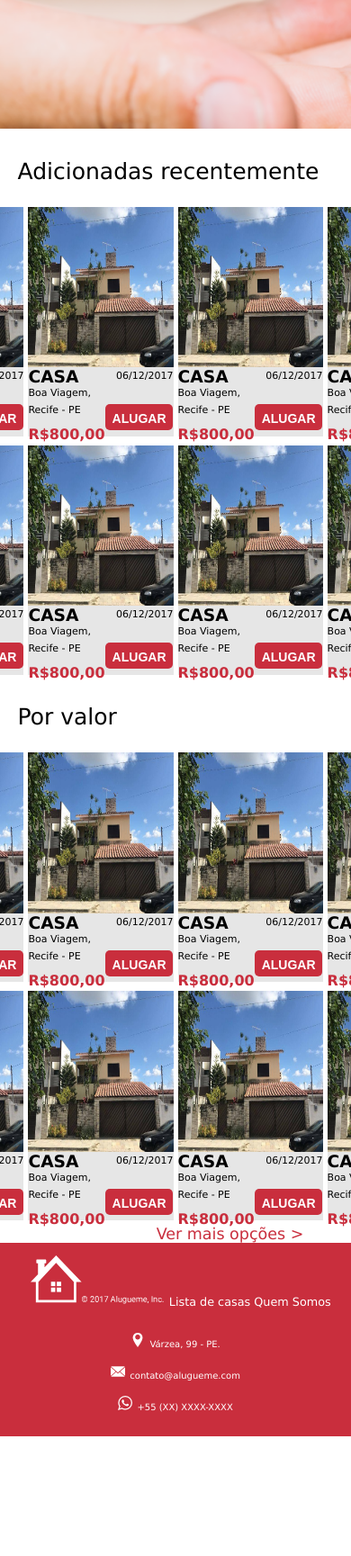
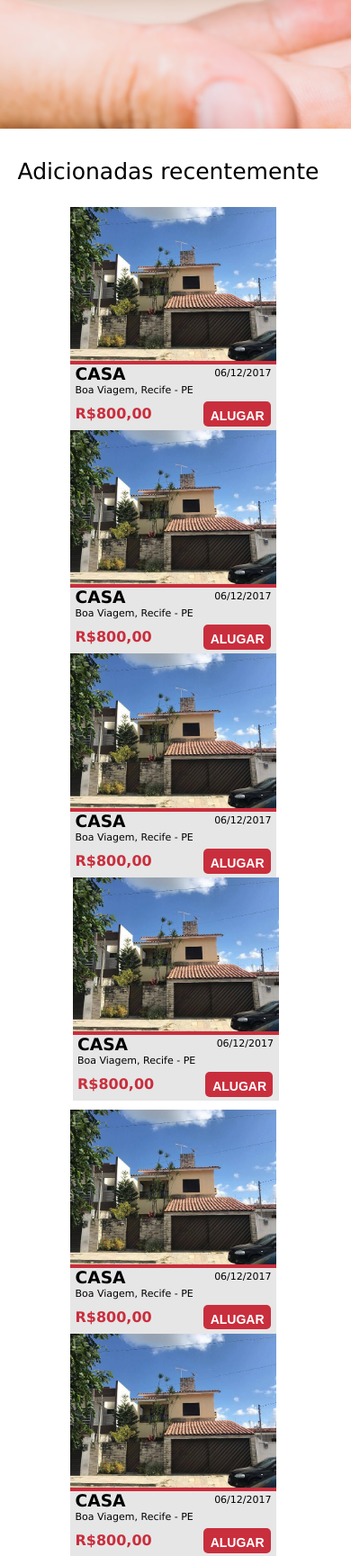
Before and after one commit to citi-onboarding/equipe-1, a Django app: page / in a window 390 px wide; the page is wider, and only the part inside the window is pictured. Shown: the part 518-2247 px from the top of that part at 90% size. Before the commit the page ends 2114 px from the top of that part, so only its background shows below. Run offline with Django 3.2, Linux system fonts and the light colour scheme.

Commit message:
responsividade

```diff
--- a/equipe1/core/templates/home.html
+++ b/equipe1/core/templates/home.html
@@ -1,20 +1,11 @@
 {% extends 'index.html' %}
 {% load staticfiles %}
-<!DOCTYPE html>
-<html>
-<head>
-	<meta charset="utf-8">
-	<meta name="viewport" content="width=device-width, initial-scale=1.0, no-scalable">
-	<link rel="stylesheet" type="text/css" href="{% static "style.css" %}" />
-	<?xml version="1.0" encoding="utf-8"?>
-	<title>alugue.me</title>
-</head>
-<body>
+
 	{% block content %}
 		<div class="banner">
 			<h1>Um novo lar só esperando por você</h1>
 		</div>
-
+		<div class="full-content">
 		<div class="content">
 			<div class="title"><h3>Adicionadas recentemente</h3></div>
 			<div class="row">
@@ -142,7 +133,7 @@
 			</div>
 		</div>
 
-		<div class="content">
+		<div class="content" id="adjust-content">
 			<div class="title"><h3>Por valor</h3></div>
 			<div class="row">
 				<div class="card" style="margin-right: 5px;">
@@ -272,7 +263,7 @@
 				Ver mais opções >
 			</div>
 		</div>
+		</div>
+
 
 	{% endblock %}
-</body>
-</html>
--- a/equipe1/static/style.css
+++ b/equipe1/static/style.css
@@ -169,7 +169,22 @@ a:link {
 }
 
 .content .row{
-	height: 255px;
+	height: fit-content;
+	display: flex;
+	flex-wrap: wrap;
+}
+
+.full-content{
+	display: flex;
+	flex-wrap: wrap;
+}
+
+#adjust-content{
+	margin-bottom: 27px;
+}
+
+.full-content::nth-last-child(){
+	margin-bottom: 10px;
 }
 
 .card{
@@ -257,7 +272,8 @@ a:link {
 }
 
 .content{
-    padding-top: 2%;
+	padding-top: 2%;
+	margin: auto;
 }
 
 .title{
@@ -276,7 +292,7 @@ a:link {
 	font-family: Verdana;
 	font-size: 17.5px;
 	text-align: right;
-	margin-right: 13.5%;
+	float: right;
     margin-top: 5px;
 }
 
```
